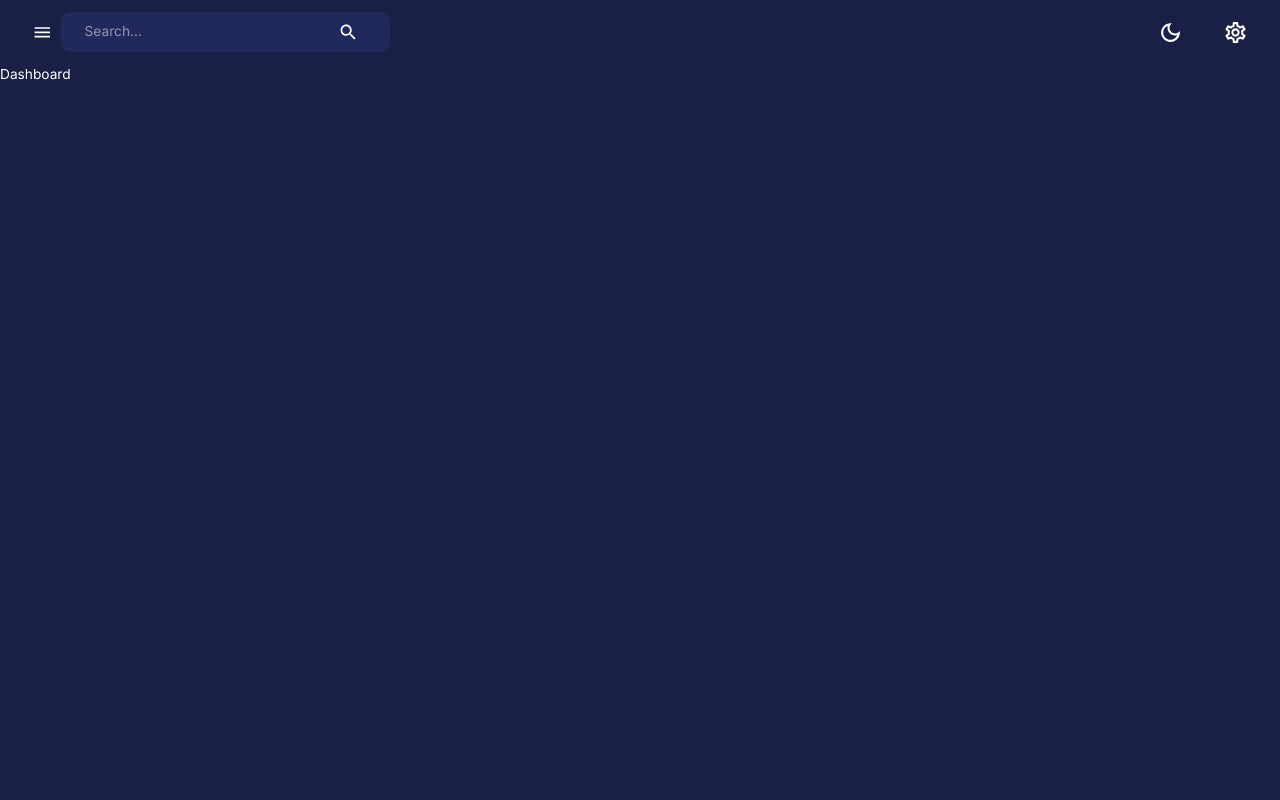
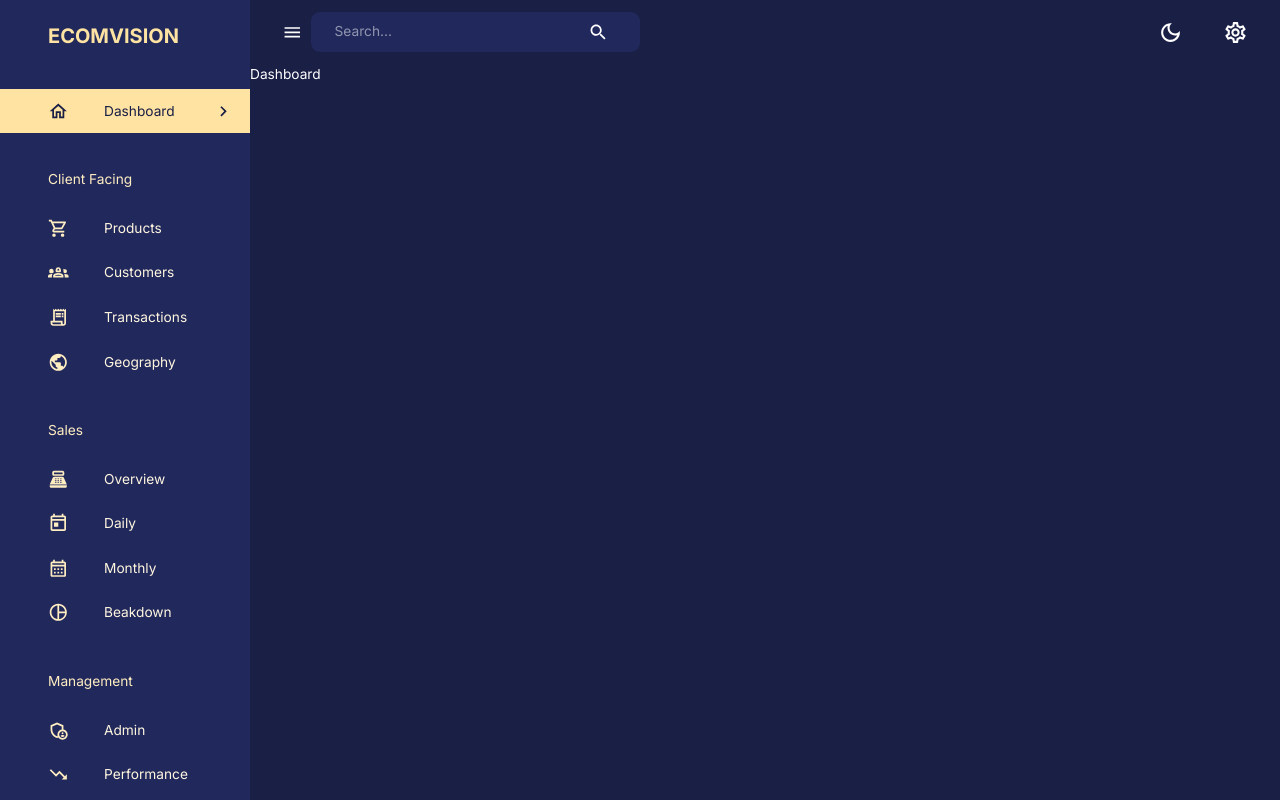
Before and after one commit to AndriyPolukhin/admin_dashboard_template, a React (Vite) app in the folder client/: page /dashboard in a window 1280 px wide. Built offline with nearby package versions, Linux system fonts and the light colour scheme.

Commit message:
Added a Sidebar and Navbar components to be rendered on Layout

```diff
--- a/client/src/components/Navbar.jsx
+++ b/client/src/components/Navbar.jsx
@@ -24,7 +24,7 @@
 	useTheme,
 } from '@mui/material'
 
-const Navbar = () => {
+const Navbar = ({ isSidebarOpen, setIsSidebarOpen }) => {
 	const dispatch = useDispatch()
 	const theme = useTheme()
 
@@ -39,7 +39,7 @@
 			<Toolbar sx={{ justifyContent: 'space-between' }}>
 				{/* LEFT SIDE */}
 				<FlexBetween>
-					<IconButton onClick={() => console.log('open/close sidebar')}>
+					<IconButton onClick={() => setIsSidebarOpen(!isSidebarOpen)}>
 						<MenuIcon />
 					</IconButton>
 					<FlexBetween
--- /dev/null
+++ b/client/src/components/Sidebar.jsx
@@ -0,0 +1,202 @@
+import { useState, useEffect } from 'react'
+import { useLocation, useNavigate } from 'react-router-dom'
+import {
+	Box,
+	Divider,
+	Drawer,
+	IconButton,
+	List,
+	ListItem,
+	ListItemButton,
+	ListItemIcon,
+	ListItemText,
+	Typography,
+	useTheme,
+} from '@mui/material'
+import {
+	SettingsOutlined,
+	ChevronLeft,
+	ChevronRightOutlined,
+	HomeOutlined,
+	ShoppingCartOutlined,
+	Groups2Outlined,
+	ReceiptLongOutlined,
+	PublicOutlined,
+	PointOfSaleOutlined,
+	TodayOutlined,
+	CalendarMonthOutlined,
+	AdminPanelSettingsOutlined,
+	TrendingUpOutlined,
+	PieChartOutlined,
+	TrendingDown,
+} from '@mui/icons-material'
+import FlexBetween from './FlexBetween'
+import profileImage from '@/assets/profile.jpeg'
+
+const navItems = [
+	{
+		text: 'Dashboard',
+		icon: <HomeOutlined />,
+	},
+	{
+		text: 'Client Facing',
+		icon: null,
+	},
+	{
+		text: 'Products',
+		icon: <ShoppingCartOutlined />,
+	},
+	{
+		text: 'Customers',
+		icon: <Groups2Outlined />,
+	},
+	{
+		text: 'Transactions',
+		icon: <ReceiptLongOutlined />,
+	},
+	{
+		text: 'Geography',
+		icon: <PublicOutlined />,
+	},
+	{
+		text: 'Sales',
+		icon: null,
+	},
+	{
+		text: 'Overview',
+		icon: <PointOfSaleOutlined />,
+	},
+	{
+		text: 'Daily',
+		icon: <TodayOutlined />,
+	},
+	{
+		text: 'Monthly',
+		icon: <CalendarMonthOutlined />,
+	},
+	{
+		text: 'Beakdown',
+		icon: <PieChartOutlined />,
+	},
+	{
+		text: 'Management',
+		icon: null,
+	},
+	{
+		text: 'Admin',
+		icon: <AdminPanelSettingsOutlined />,
+	},
+	{
+		text: 'Performance',
+		icon: <TrendingDown />,
+	},
+]
+
+const Sidebar = ({
+	isNonMobile,
+	drawerWidth,
+	isSidebarOpen,
+	setIsSidebarOpen,
+}) => {
+	const { pathname } = useLocation()
+	const [active, setActive] = useState('')
+	const navigate = useNavigate()
+	const theme = useTheme()
+
+	useEffect(() => {
+		setActive(pathname.substring(1))
+	}, [pathname])
+
+	return (
+		<Box component='nav'>
+			{isSidebarOpen && (
+				<Drawer
+					open={isSidebarOpen}
+					onClose={() => setIsSidebarOpen(false)}
+					variant='persistent'
+					anchor='left'
+					sx={{
+						width: drawerWidth,
+						'& .MuiDrawer-paper': {
+							color: theme.palette.secondary[200],
+							backgroundColor: theme.palette.background.alt,
+							boxSizing: 'border-box',
+							borderWidth: isNonMobile ? 0 : '2px',
+							width: drawerWidth,
+						},
+					}}
+				>
+					<Box width='100%'>
+						<Box m='1.5rem 2rem 2rem 3rem'>
+							<FlexBetween color={theme.palette.secondary.main}>
+								<Box display='flex' alignItems='center' gap='0.5rem'>
+									<Typography variant='h4' fontWeight='bold'>
+										ECOMVISION
+									</Typography>
+									{!isNonMobile && (
+										<IconButton
+											onClick={() => setIsSidebarOpen(!isSidebarOpen)}
+										>
+											<ChevronLeft />
+										</IconButton>
+									)}
+								</Box>
+							</FlexBetween>
+						</Box>
+						<List>
+							{navItems.map(({ text, icon }) => {
+								if (!icon) {
+									return (
+										<Typography key={text} sx={{ m: '2.25rem 0 1rem 3rem' }}>
+											{text}
+										</Typography>
+									)
+								}
+								const lcText = text.toLowerCase()
+
+								return (
+									<ListItem key={text} disablePadding>
+										<ListItemButton
+											onClick={() => {
+												navigate(`/${lcText}`)
+												setActive(lcText)
+											}}
+											sx={{
+												backgroundColor:
+													active === lcText
+														? theme.palette.secondary[300]
+														: 'transparent',
+												color:
+													active === lcText
+														? theme.palette.primary[600]
+														: theme.palette.secondary[100],
+											}}
+										>
+											<ListItemIcon
+												sx={{
+													ml: '2rem',
+													color:
+														active === lcText
+															? theme.palette.primary[600]
+															: theme.palette.secondary[200],
+												}}
+											>
+												{icon}
+											</ListItemIcon>
+											<ListItemText primary={text} />
+											{active === lcText && (
+												<ChevronRightOutlined sx={{ ml: 'auto' }} />
+											)}
+										</ListItemButton>
+									</ListItem>
+								)
+							})}
+						</List>
+					</Box>
+				</Drawer>
+			)}
+		</Box>
+	)
+}
+
+export default Sidebar
--- a/client/src/scenes/layout/index.jsx
+++ b/client/src/scenes/layout/index.jsx
@@ -1,15 +1,25 @@
 import { useState } from 'react'
 import { Box, useMediaQuery } from '@mui/material'
 import { Outlet } from 'react-router-dom'
-import { useSelector } from 'react-redux'
 import Navbar from '@/components/Navbar'
+import Sidebar from '@/components/Sidebar'
 
 const Layout = () => {
 	const isNonMobile = useMediaQuery('(min-width: 600px)')
+	const [isSidebarOpen, setIsSidebarOpen] = useState(true)
 	return (
 		<Box display={isNonMobile ? 'flex' : 'block'} width='100%' height='100%'>
+			<Sidebar
+				isNonMobile={isNonMobile}
+				drawerWidth='250px'
+				isSidebarOpen={isSidebarOpen}
+				setIsSidebarOpen={setIsSidebarOpen}
+			/>
 			<Box flexGrow={1}>
-				<Navbar />
+				<Navbar
+					isSidebarOpen={isSidebarOpen}
+					setIsSidebarOpen={setIsSidebarOpen}
+				/>
 				<Outlet />
 			</Box>
 		</Box>
```
